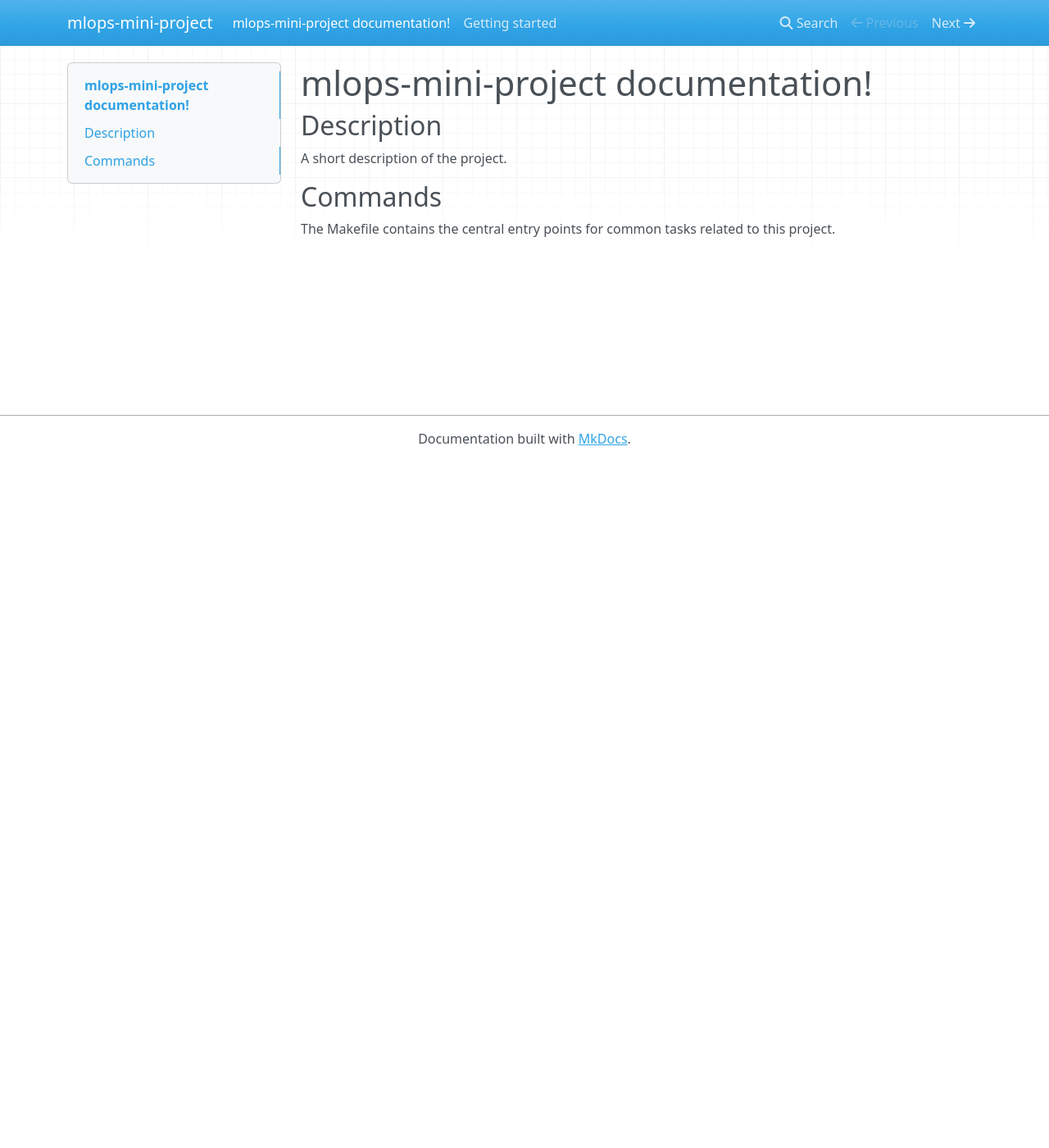
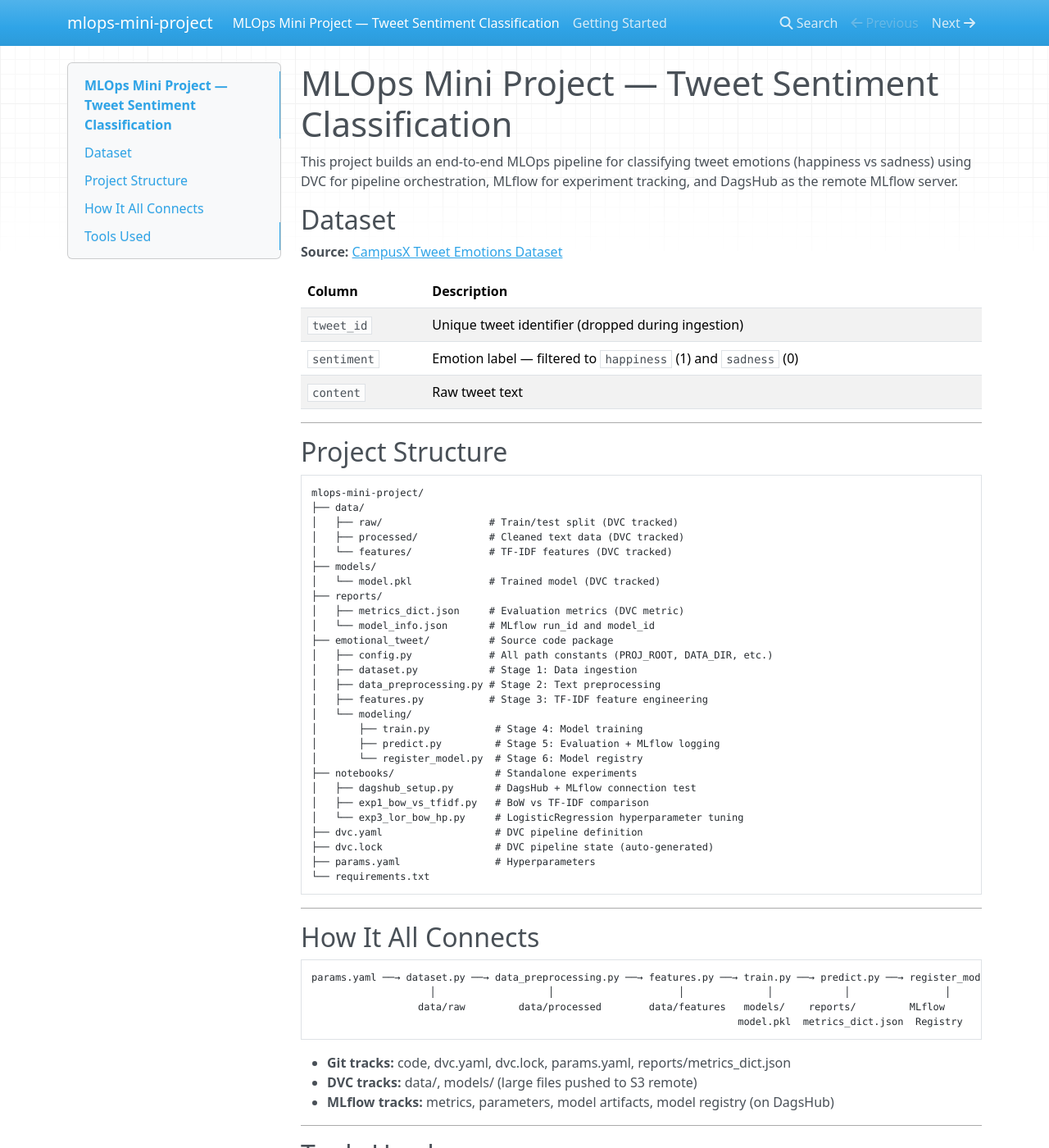
Before and after one commit to am-vaibhav/mlops-mini-project, an MkDocs documentation site: the page built from docs/docs/index.md, in a window 1280 px wide and 1400 px high. Shown: the whole window at 82% size. Built offline with MkDocs 1.6.1, drawn with Linux system fonts in a browser that asks for light colours; nearby versions of some CDN libraries; some of the changed text lies outside the part shown.

Commit message:
docs updated

````diff
--- a/docs/docs/index.md
+++ b/docs/docs/index.md
@@ -1,9 +1,75 @@
-# mlops-mini-project documentation!
+MLOps Mini Project — Tweet Sentiment Classification
+=====================================================
 
-## Description
+This project builds an end-to-end MLOps pipeline for classifying tweet emotions (happiness vs sadness) using DVC for pipeline orchestration, MLflow for experiment tracking, and DagsHub as the remote MLflow server.
 
-A short description of the project.
+## Dataset
 
-## Commands
+**Source:** [CampusX Tweet Emotions Dataset](https://raw.githubusercontent.com/campusx-official/jupyter-masterclass/main/tweet_emotions.csv)
 
-The Makefile contains the central entry points for common tasks related to this project.
+| Column | Description |
+|--------|-------------|
+| `tweet_id` | Unique tweet identifier (dropped during ingestion) |
+| `sentiment` | Emotion label — filtered to `happiness` (1) and `sadness` (0) |
+| `content` | Raw tweet text |
+
+---
+
+## Project Structure
+
+```text
+mlops-mini-project/
+├── data/
+│   ├── raw/                  # Train/test split (DVC tracked)
+│   ├── processed/            # Cleaned text data (DVC tracked)
+│   └── features/             # TF-IDF features (DVC tracked)
+├── models/
+│   └── model.pkl             # Trained model (DVC tracked)
+├── reports/
+│   ├── metrics_dict.json     # Evaluation metrics (DVC metric)
+│   └── model_info.json       # MLflow run_id and model_id
+├── emotional_tweet/          # Source code package
+│   ├── config.py             # All path constants (PROJ_ROOT, DATA_DIR, etc.)
+│   ├── dataset.py            # Stage 1: Data ingestion
+│   ├── data_preprocessing.py # Stage 2: Text preprocessing
+│   ├── features.py           # Stage 3: TF-IDF feature engineering
+│   └── modeling/
+│       ├── train.py           # Stage 4: Model training
+│       ├── predict.py         # Stage 5: Evaluation + MLflow logging
+│       └── register_model.py  # Stage 6: Model registry
+├── notebooks/                 # Standalone experiments
+│   ├── dagshub_setup.py       # DagsHub + MLflow connection test
+│   ├── exp1_bow_vs_tfidf.py   # BoW vs TF-IDF comparison
+│   └── exp3_lor_bow_hp.py     # LogisticRegression hyperparameter tuning
+├── dvc.yaml                   # DVC pipeline definition
+├── dvc.lock                   # DVC pipeline state (auto-generated)
+├── params.yaml                # Hyperparameters
+└── requirements.txt
+```
+
+---
+
+## How It All Connects
+
+```text
+params.yaml ──→ dataset.py ──→ data_preprocessing.py ──→ features.py ──→ train.py ──→ predict.py ──→ register_model.py
+                    │                   │                     │              │            │                │
+                  data/raw         data/processed        data/features   models/    reports/         MLflow
+                                                                        model.pkl  metrics_dict.json  Registry
+```
+
+- **Git tracks:** code, dvc.yaml, dvc.lock, params.yaml, reports/metrics_dict.json
+- **DVC tracks:** data/, models/ (large files pushed to S3 remote)
+- **MLflow tracks:** metrics, parameters, model artifacts, model registry (on DagsHub)
+
+---
+
+## Tools Used
+
+| Tool | Purpose |
+|------|---------|
+| **DVC** | Data versioning, pipeline orchestration, remote storage (S3) |
+| **MLflow** | Experiment tracking, model logging, model registry |
+| **DagsHub** | Remote MLflow tracking server |
+| **scikit-learn** | LogisticRegression, TF-IDF, metrics |
+| **NLTK** | Text preprocessing (stopwords, lemmatization) |
````
Also changed, not shown: docs/docs/getting-started.md (+58 -4 lines), 2 other files.
